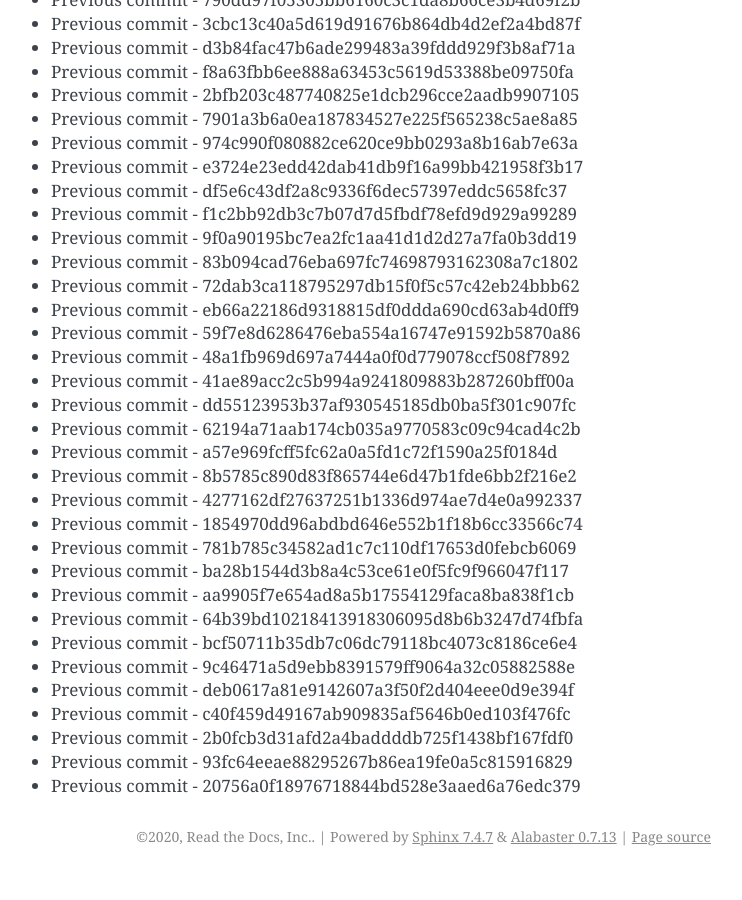
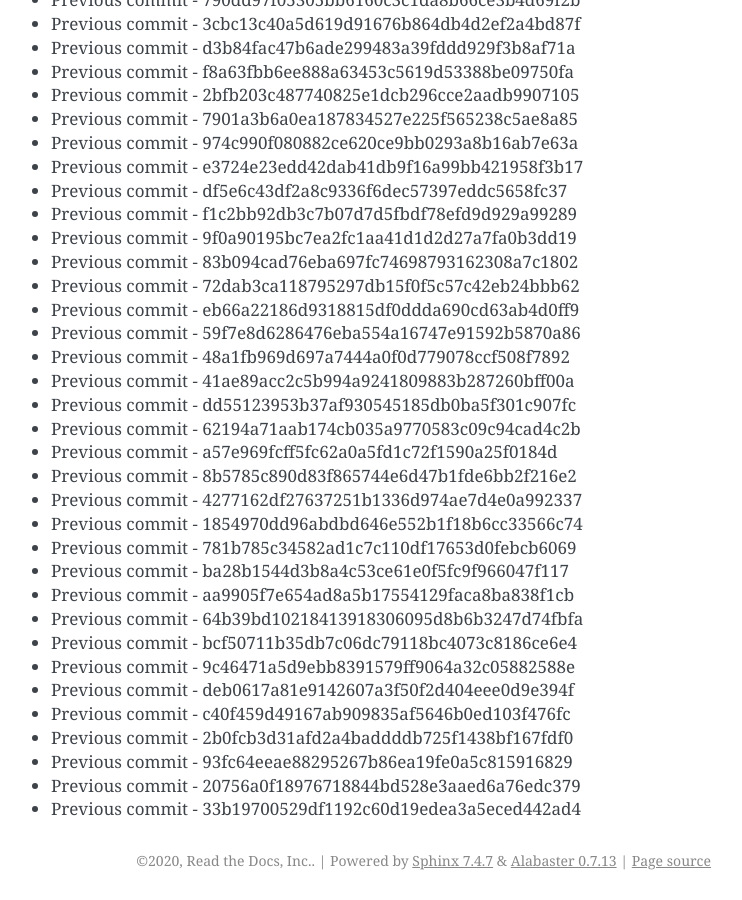
Before and after one commit to readthedocs/rtd-git-stresstest, a Sphinx documentation site: the page built from docs/updates.rst, in a window 1280 px wide and 900 px high, scrolled down 69452 px. Shown: the whole window, without its empty margins (399-1141 px from the left). Built offline with Sphinx 7.4.7, drawn with Linux system fonts in a browser that asks for light colours; before the commit the page ends 70328 px from its top, so only the background shows below that.

Commit message:
Generating commit from previous: 33b19700529df1192c60d19edea3a5eced442ad4

```diff
--- a/docs/updates.rst
+++ b/docs/updates.rst
@@ -2950,3 +2950,4 @@ It can be tested for any performance characteristics.
 * Previous commit - 2b0fcb3d31afd2a4baddddb725f1438bf167fdf0
 * Previous commit - 93fc64eeae88295267b86ea19fe0a5c815916829
 * Previous commit - 20756a0f18976718844bd528e3aaed6a76edc379
+* Previous commit - 33b19700529df1192c60d19edea3a5eced442ad4
```
